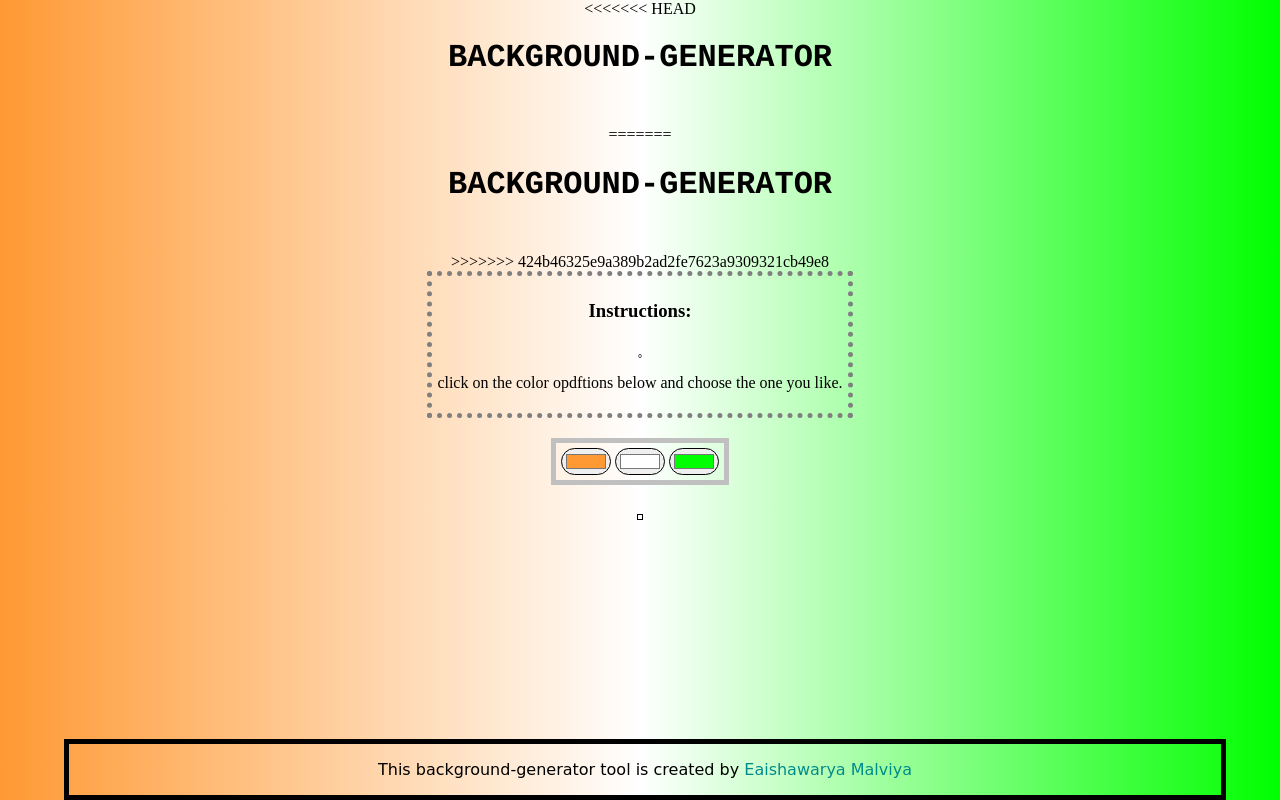
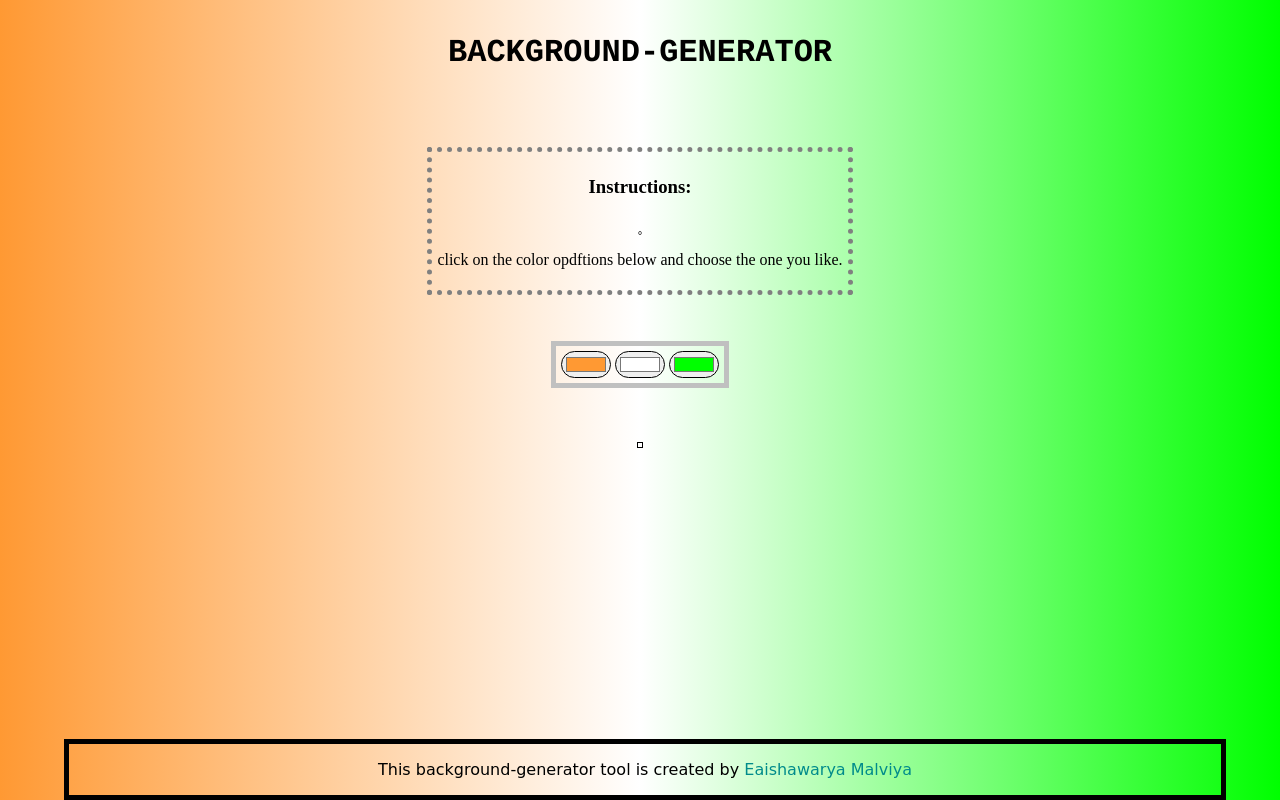
Before and after one commit to Aishwarode17/background-generator-tool, a website: page index.html in a window 1280 px wide. Drawn offline with Linux system fonts and the light colour scheme.

Commit message:
Update index.html

```diff
--- a/index.html
+++ b/index.html
@@ -12,11 +12,9 @@
 </head>
 <body>
     <div class = "main">
-<<<<<<< HEAD
+
     <h1>background-Generator</h1>
-=======
-    <h1>Background-Generator</h1>
->>>>>>> 424b46325e9a389b2ad2fe7623a9309321cb49e8
+
         <div class= "instruction">
         <h3>Instructions:</h3>̥
             <p>click on the color opdftions below and choose the one you like.</p>
```
